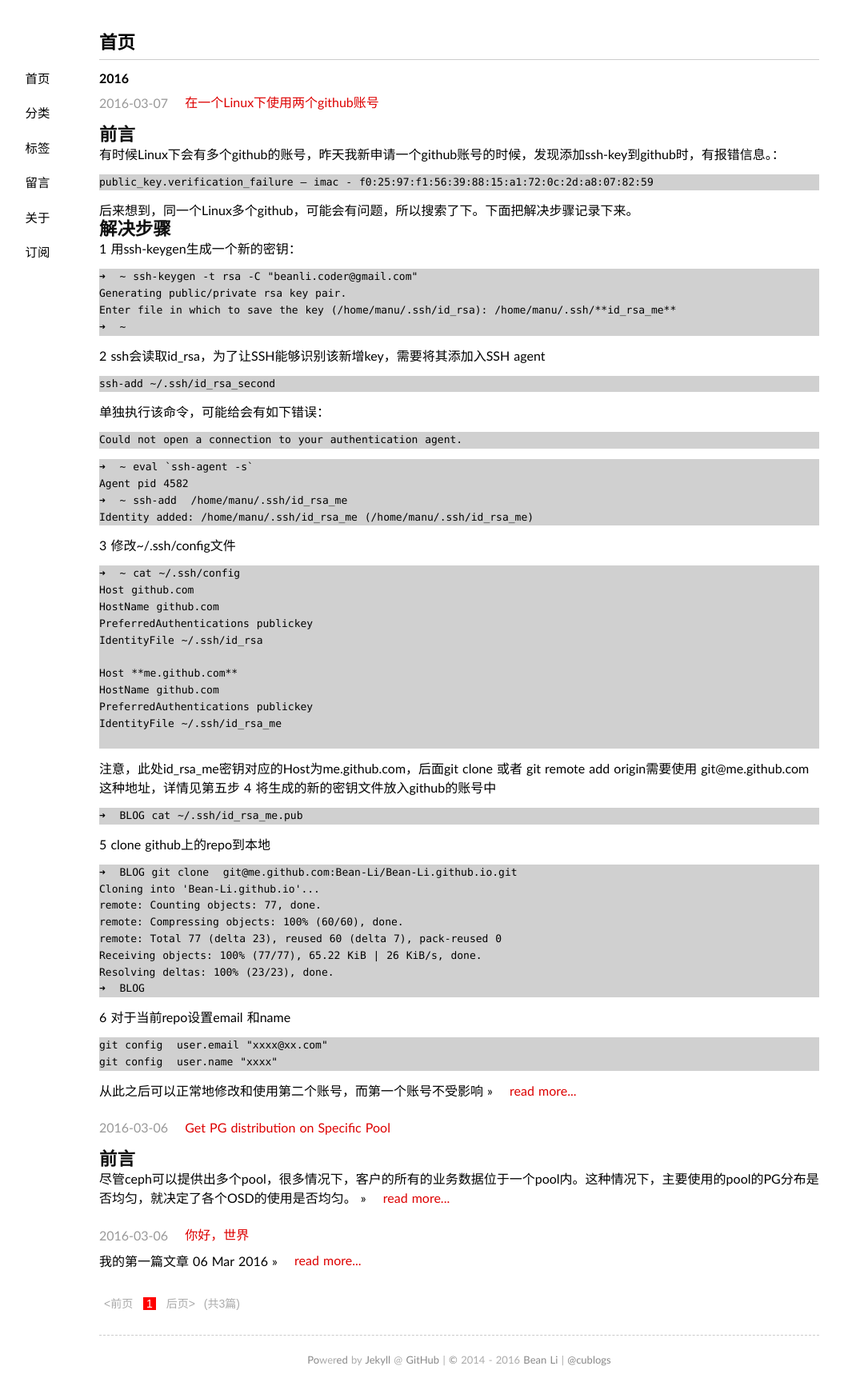
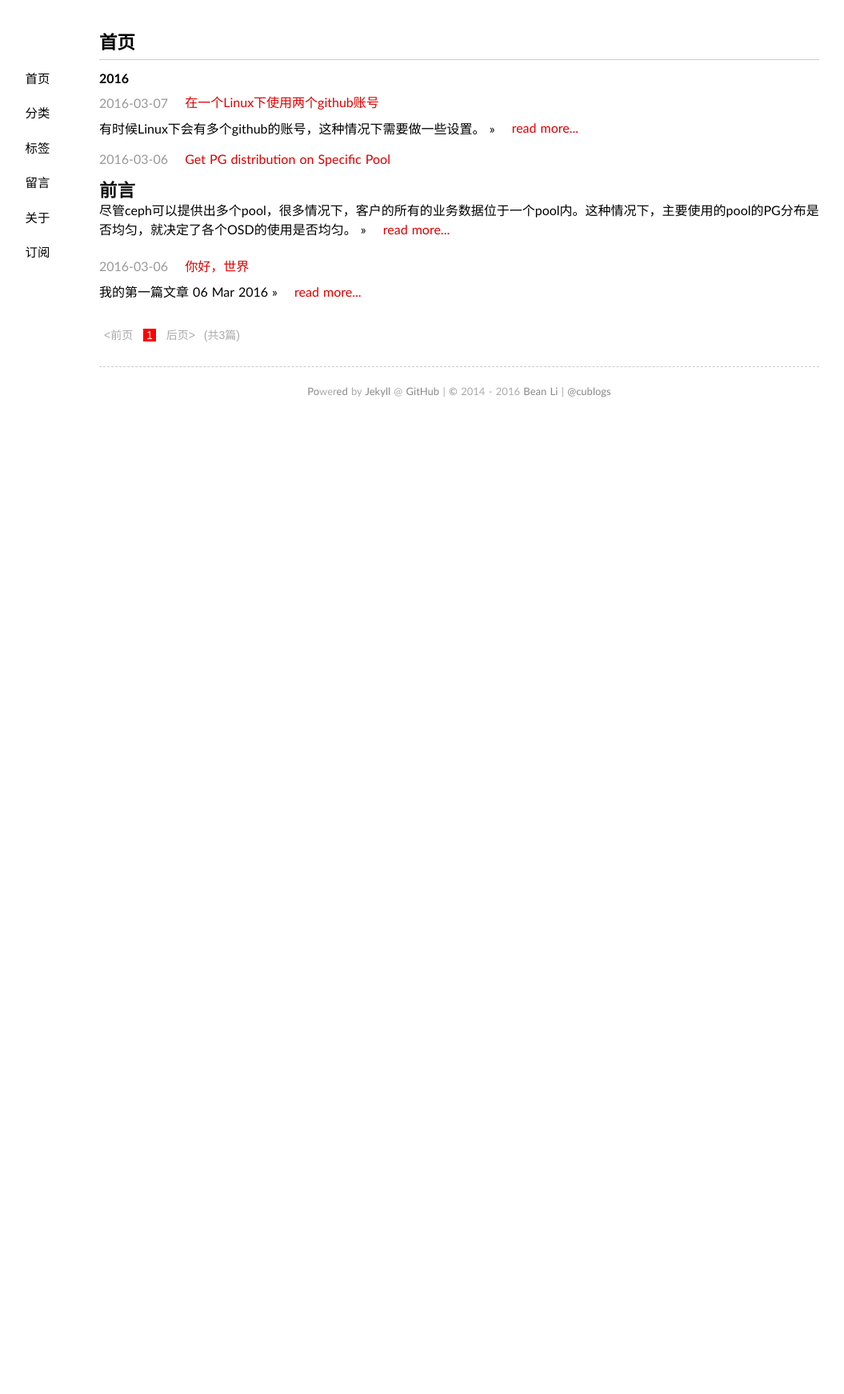
Before and after one commit to Bean-Li/Bean-Li.github.io, a Jekyll site: the page built from index.html, in a window 1280 px wide. Shown: the whole page at 80% size, without its empty margins (66-1121 px from the left). Built offline with Jekyll 4.4.1, drawn with Linux system fonts in a browser that asks for light colours; some web fonts are replaced; the list of posts is cut into pages by our own code; after the commit the page ends 900 px from its top, so only the background shows below that; part of the change alters nothing that is shown.

Commit message:
FIX: add excerpt

```diff
--- a/_posts/2016-03-07-multi-account-in-github.md
+++ b/_posts/2016-03-07-multi-account-in-github.md
@@ -4,7 +4,9 @@ title: 在一个Linux下使用两个github账号
 date: 2016-03-07 13:12:40
 categories: git
 tag: git github
+excerpt: 有时候Linux下会有多个github的账号，这种情况下需要做一些设置。
 ---
+
 
 前言
 -----
```
